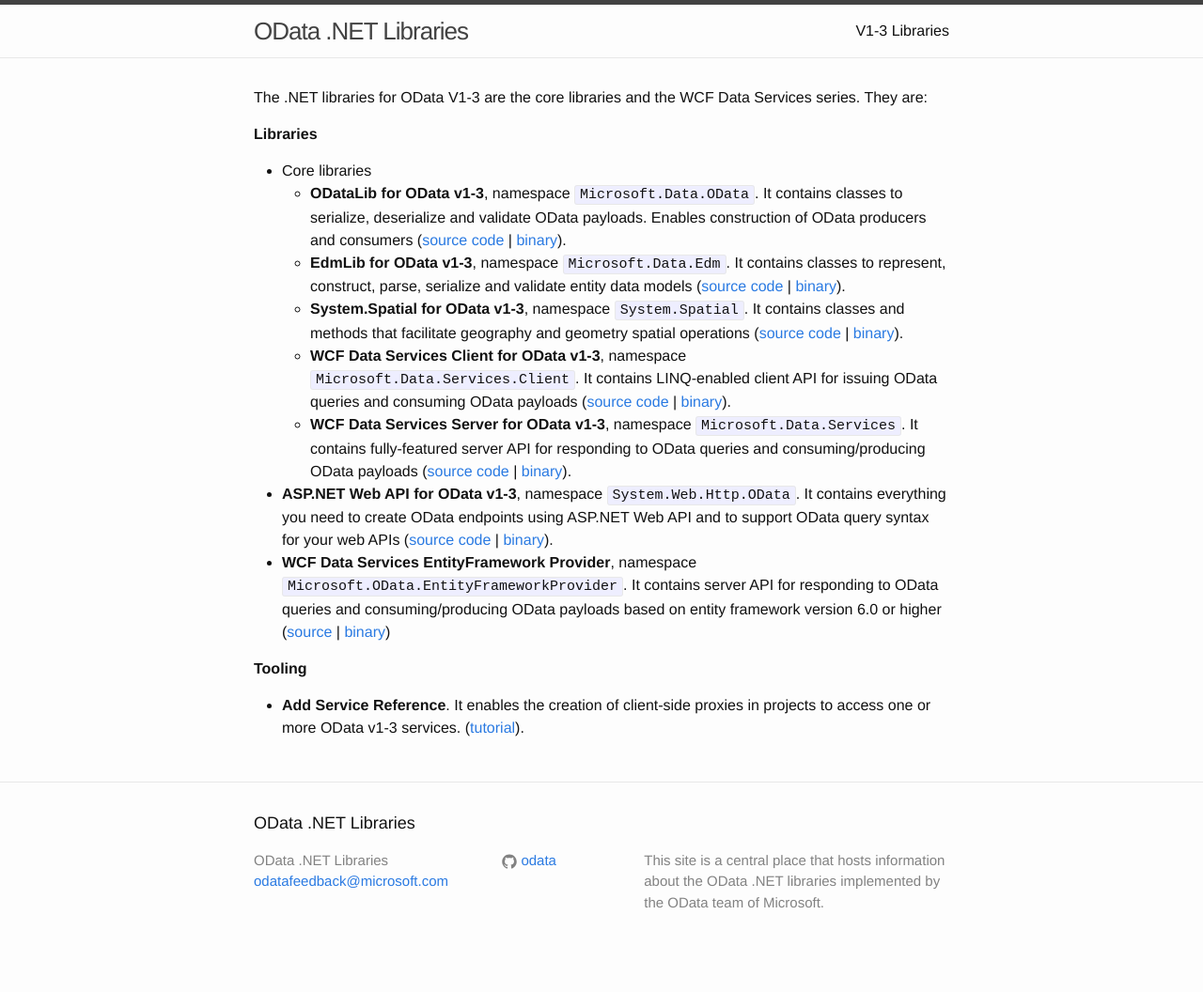
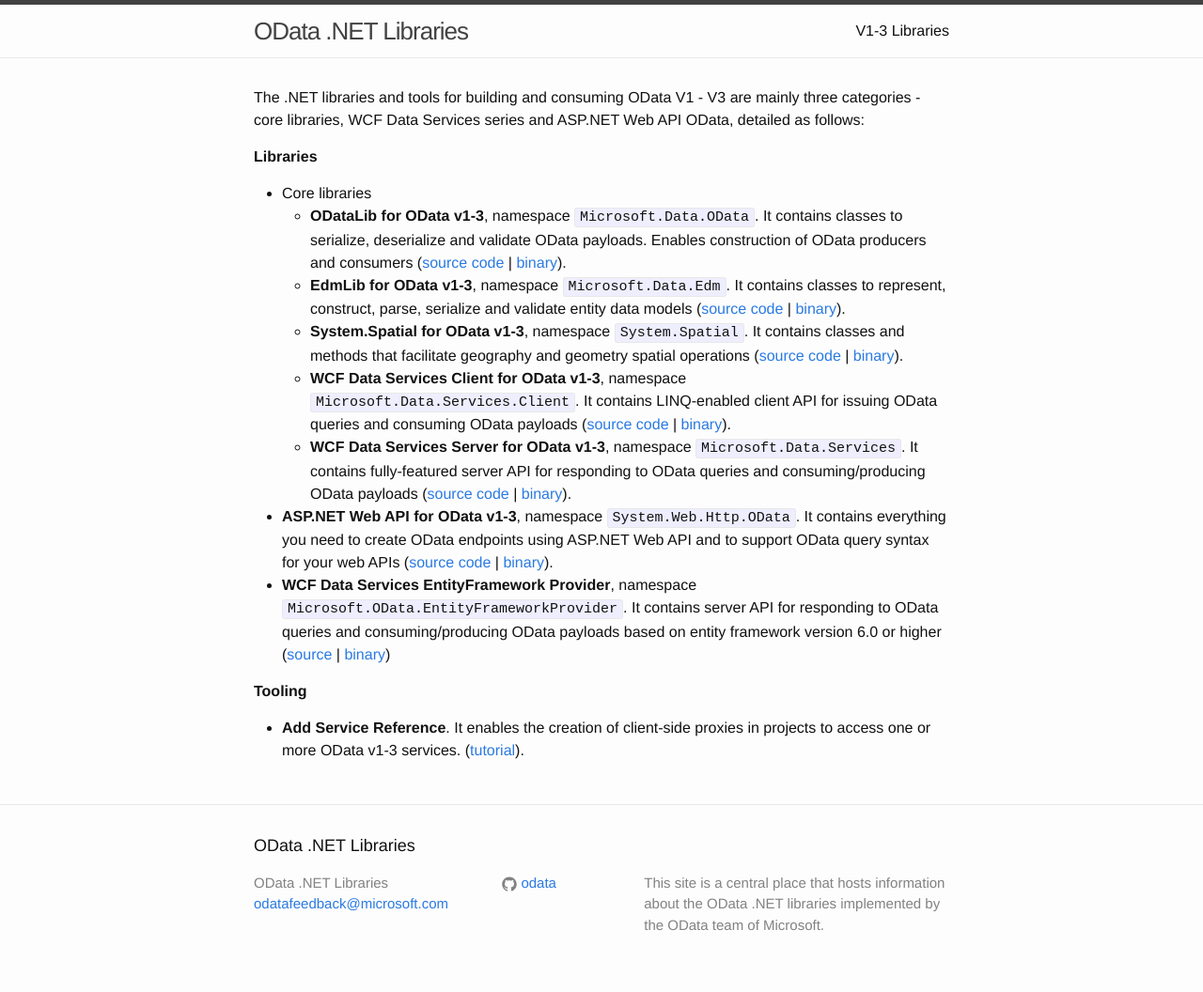
Before and after one commit to OData/odata.github.io, a Jekyll site: the page built from v1-3-libraries.md, in a window 1280 px wide. Shown: the whole page at 94% size. Built offline with Jekyll 4.4.1, drawn with Linux system fonts in a browser that asks for light colours; before the commit the page ends 1032 px from its top, so only the background shows below that.

Commit message:
Update v1-3-libraries.md

```diff
--- a/v1-3-libraries.md
+++ b/v1-3-libraries.md
@@ -2,7 +2,7 @@
 layout: default
 title: "V1-3 Libraries"
 ---
-The .NET libraries for OData V1-3 are the core libraries and the WCF Data Services series. They are:
+The .NET libraries and tools for building and consuming OData V1 - V3 are mainly three categories - core libraries, WCF Data Services series and ASP.NET Web API OData, detailed as follows:
 
 **Libraries**
 
```
